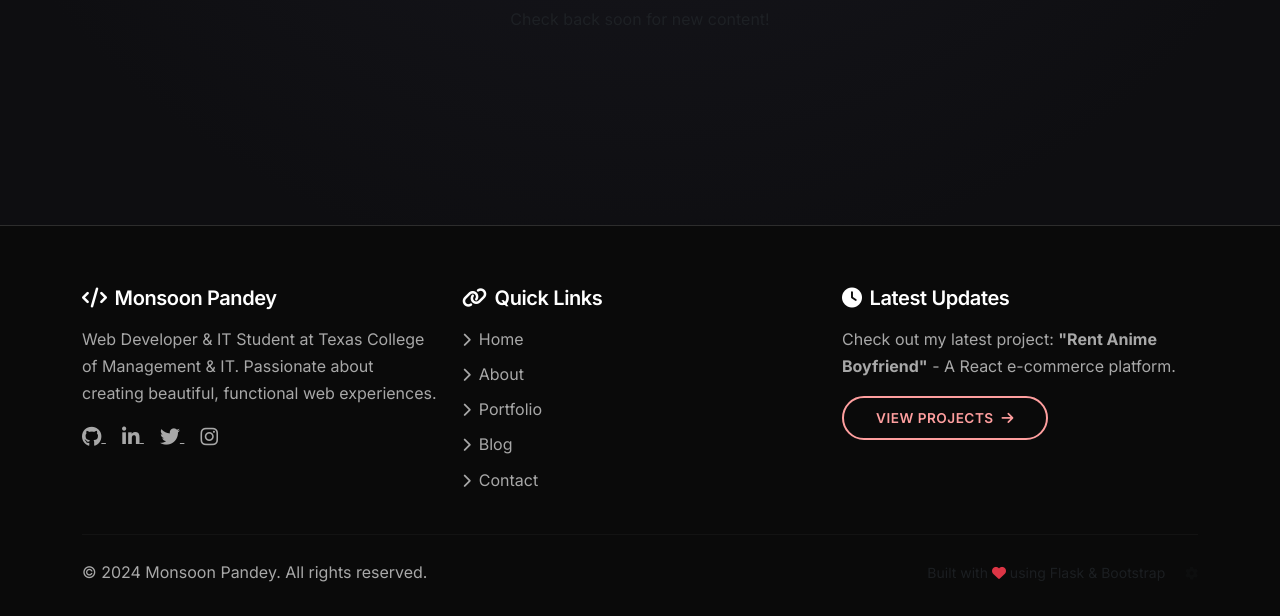
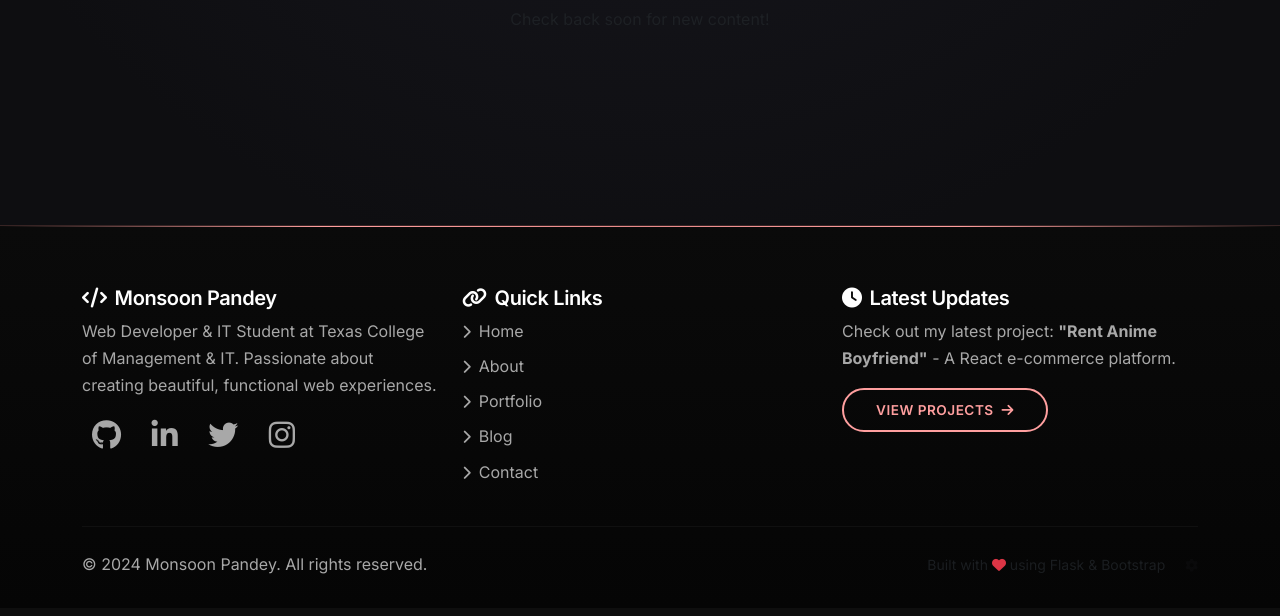
Before and after one commit to Monsoonpandey/portfolio-project, a Flask app: page /blog in a window 1280 px wide. Shown: the part 477-1093 px from the top of the page. After the commit the page ends 1051 px from the top, so only its background shows below. Run offline with Flask 3, Linux system fonts and the light colour scheme; data that the repository does not hold is empty.

Commit message:
Enhance footer with gradient border and social links

```diff
--- a/static/css/style.css
+++ b/static/css/style.css
@@ -305,34 +305,41 @@ html {
     font-weight: 600;
     margin-bottom: 0.5rem;
 }
-
-/* Footer - Minimal */
 footer {
-    background: var(--bg-deep);
-    border-top: 1px solid var(--border-soft);
-    margin-top: 80px !important;
-    padding: 60px 0 30px !important;
+    background: linear-gradient(to bottom, #0a0a0a, #050505);
+    border-top: 1px solid rgba(255, 159, 159, 0.2);
+    padding: 60px 0 30px;
+    margin-top: 80px;
+    position: relative;
 }
 
-footer h5 {
-    color: var(--text-light);
-    font-weight: 600;
-    margin-bottom: 1rem;
-}
-
-footer p {
-    color: var(--text-muted);
+footer::before {
+    content: '';
+    position: absolute;
+    top: 0;
+    left: 0;
+    right: 0;
+    height: 1px;
+    background: linear-gradient(90deg, transparent, #ff9f9f, #e88a8a, #ff9f9f, transparent);
 }
 
 footer a {
-    color: var(--text-muted);
-    transition: color 0.2s ease;
+    color: #a8a8a8;
+    transition: all 0.3s ease;
+    position: relative;
 }
 
 footer a:hover {
-    color: var(--accent-rose);
-    text-decoration: none;
+    color: #ff9f9f;
+    transform: translateY(-3px);
 }
+
+.social-links a {
+    display: inline-block;
+    margin: 0 10px;
+    font-size: 1.5rem;
+}
+
 
 /* Badges - Subtle */
 .badge {
```
